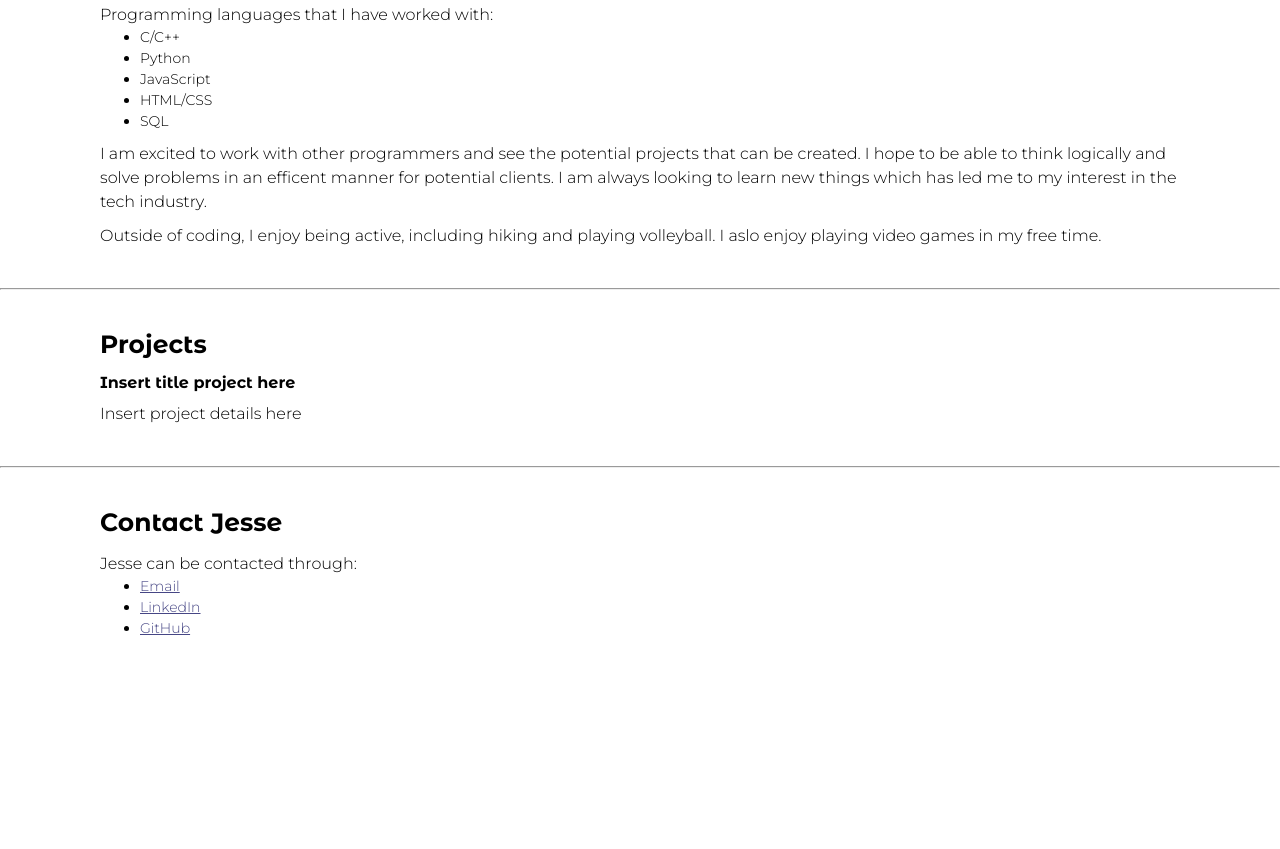
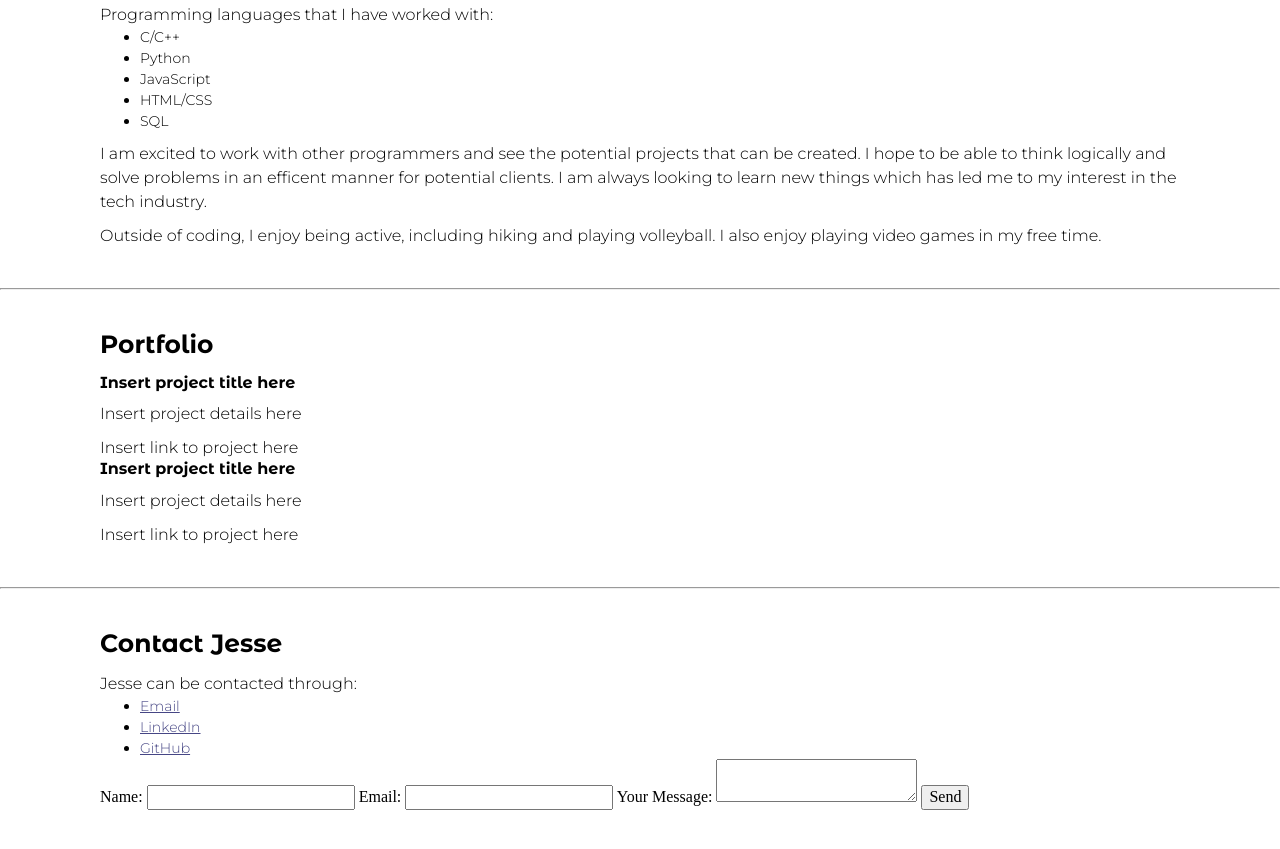
Before and after one commit to jessetran03/portfolio-old, a plain HTML site: page index.html in a window 1280 px wide. Shown: the part 729-1578 px from the top of the page. Before the commit the page ends 1408 px from the top, so only its background shows below. Drawn offline with nearby package versions, Linux system fonts and the light colour scheme; a script that the page names is missing.

Commit message:
Update index.html

```diff
--- a/index.html
+++ b/index.html
@@ -1,5 +1,5 @@
 <!DOCTYPE html>
-<html>
+<html lang="en">
   <head>
     <meta charset="utf-8">
     <meta name="viewport" content="width=device-width">
@@ -24,9 +24,11 @@
     </header>
 
     <main>
-      <section id="main">
-        <img src="images/profile.jpeg" alt="Jesse Tran - Profile Picture" class="center round">
-        <div>
+      <section id="main" class="group reverse">
+        <div class="item">
+          <img src="images/profile.jpeg" alt="Jesse Tran - Profile Picture" class="center round">
+        </div>
+        <div class="item">
           <h3>Meet Jesse</h3>
           <p>Hello! My name is Jesse Tran. I am a software developer currently residing in Houston, TX. I enjoy solving puzzles and creating new things which has led to my passion for coding.</p>
         </div>
@@ -46,15 +48,25 @@
           <li>SQL</li>
         </ul>
         <p>I am excited to work with other programmers and see the potential projects that can be created. I hope to be able to think logically and solve problems in an efficent manner for potential clients. I am always looking to learn new things which has led me to my interest in the tech industry.</p>
-        <p>Outside of coding, I enjoy being active, including hiking and playing volleyball. I aslo enjoy playing video games in my free time.</p>
+        <p>Outside of coding, I enjoy being active, including hiking and playing volleyball. I also enjoy playing video games in my free time.</p>
       </section>
 
       <hr>
 
       <section id="portfolio">
-        <h3>Projects</h3>
-        <h4>Insert title project here</h4>
-        <p>Insert project details here</p>
+        <h3>Portfolio</h3>
+        <div class="group">
+          <div class="item">
+            <h4>Insert project title here</h4>
+            <p>Insert project details here</p>
+            <p>Insert link to project here</p>
+          </div>
+          <div class="item">
+            <h4>Insert project title here</h4>
+            <p>Insert project details here</p>
+            <p>Insert link to project here</p>
+          </div>
+        </div>
       </section>
 
       <hr>
@@ -67,6 +79,22 @@
           <li><a href="http://linkedin.com/in/jessetran03" target="_blank">LinkedIn</a></li>
           <li><a href="http://github.com/jessetran03" target="_blank">GitHub</a></li>
         </ul>
+
+        <form action="https://formspree.io/xwkrzaro" method="POST">
+
+          <label for="name">Name:</label>
+          <input id="name" type="text" name="name">
+
+          <label for="email">Email:</label>
+          <input id="email" type="email" name="_replyto">
+
+          <label for="message">Your Message:</label>
+          <textarea id="message" name="message" class="wide"></textarea>
+
+          <button type="submit">Send</button>
+
+        </form>
+
       </section>
 
     </main>
```
